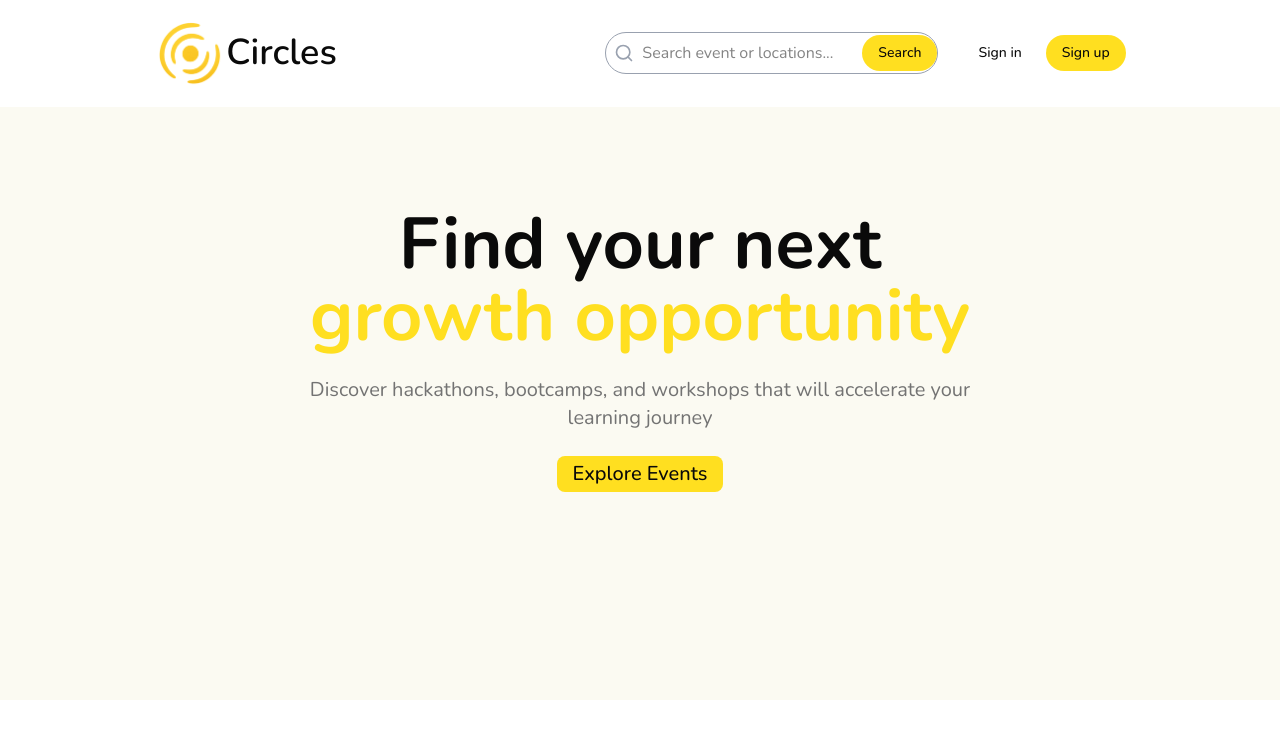
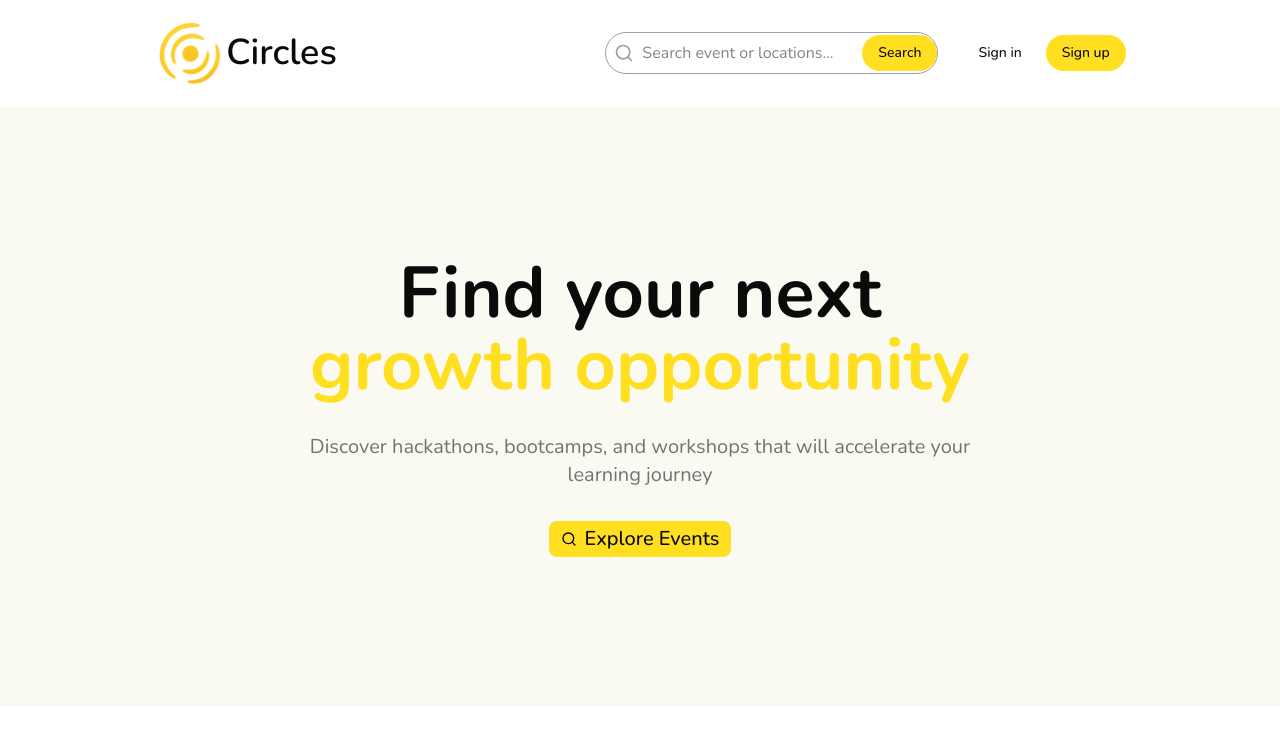
Before and after one commit to baraamatrane/Event, a Next.js app: page / in a window 1280 px wide. Shown: the top 746 px of the page. Built offline with nearby package versions, Linux system fonts and the light colour scheme.

Commit message:
update Unique section

```diff
--- a/src/app/components/Home/Hero/index.tsx
+++ b/src/app/components/Home/Hero/index.tsx
@@ -2,7 +2,7 @@ import { Button } from "@/components/ui/button";
 
 export default function Hero() {
   return (
-    <div className="bg-[#fbfaf2] md:h-[700px] h-[520px] flex justify-center items-center flex-col gap-6">
+    <div className="bg-[#fbfaf2] md:h-[600px] h-[420px] flex justify-center items-center flex-col gap-8">
       <h1 className="md:text-7xl text-center text-4xl font-bold">
         Find your next <br />
         <span className="text-yellow-300">growth opportunity</span>
@@ -11,7 +11,25 @@ export default function Hero() {
         Discover hackathons, bootcamps, and workshops that will accelerate your
         learning journey
       </p>
-      <Button variant="default" className="rounded-md md:text-xl text-sm p-4">
+      <Button
+        variant="default"
+        className="rounded-md md:text-xl text-sm p-4 flex items-center"
+      >
+        <svg
+          xmlns="http://www.w3.org/2000/svg"
+          width="24"
+          height="24"
+          viewBox="0 0 24 24"
+          fill="none"
+          stroke="currentColor"
+          strokeWidth="2"
+          strokeLinecap="round"
+          strokeLinejoin="round"
+          className="h-5 w-5 text-black"
+        >
+          <circle cx="11" cy="11" r="8"></circle>
+          <path d="m21 21-4.3-4.3"></path>
+        </svg>
         Explore Events
       </Button>
     </div>
--- a/src/app/components/Home/Unique/index.tsx
+++ b/src/app/components/Home/Unique/index.tsx
@@ -1,3 +1,7 @@
 export default function Unique() {
-  return <div></div>;
+  return (
+    <div className="grid md:grid-cols-3 sm:grid-cols-2 grid-cols-1">
+      <div className="flex flex-col justify-center items-center gap-6"></div>
+    </div>
+  );
 }
--- a/src/app/components/Navbar/index.tsx
+++ b/src/app/components/Navbar/index.tsx
@@ -4,7 +4,7 @@ import Link from "next/link";
 import { Button } from "@/components/ui/button";
 export default function Navbar() {
   return (
-    <div className="bg-white w-full md:p-5 p-3 fixed flex md:justify-around justify-between items-center">
+    <div className="bg-white w-full md:p-5 p-3 sticky top-0 z-50 flex md:justify-around justify-between items-center">
       <Link href="/" className="flex items-center cursor-pointer">
         <Image
           width={70}
--- a/src/app/page.tsx
+++ b/src/app/page.tsx
@@ -1,9 +1,11 @@
 import Hero from "./components/Home/Hero/index";
+import Unique from "./components/Home/Unique";
 
 export default function Home() {
   return (
     <div>
       <Hero />
+      <Unique />
     </div>
   );
 }
```
